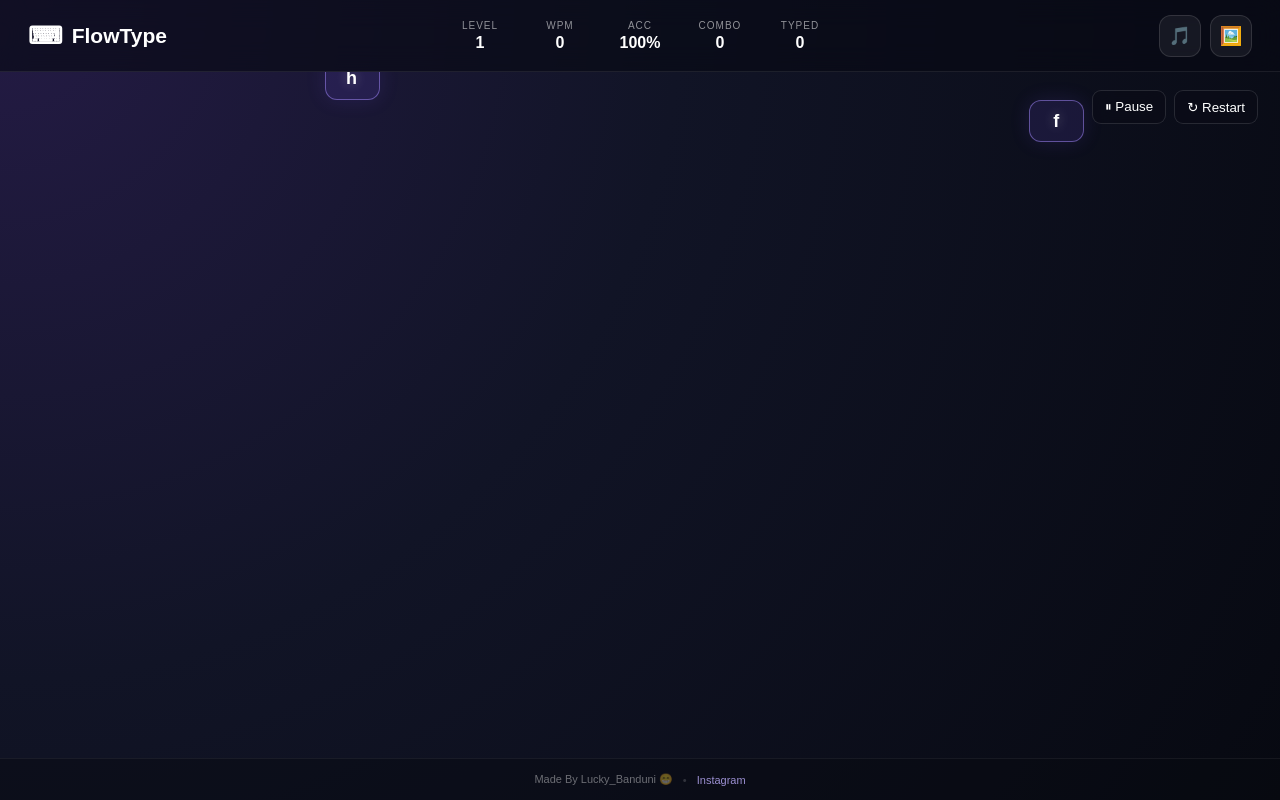
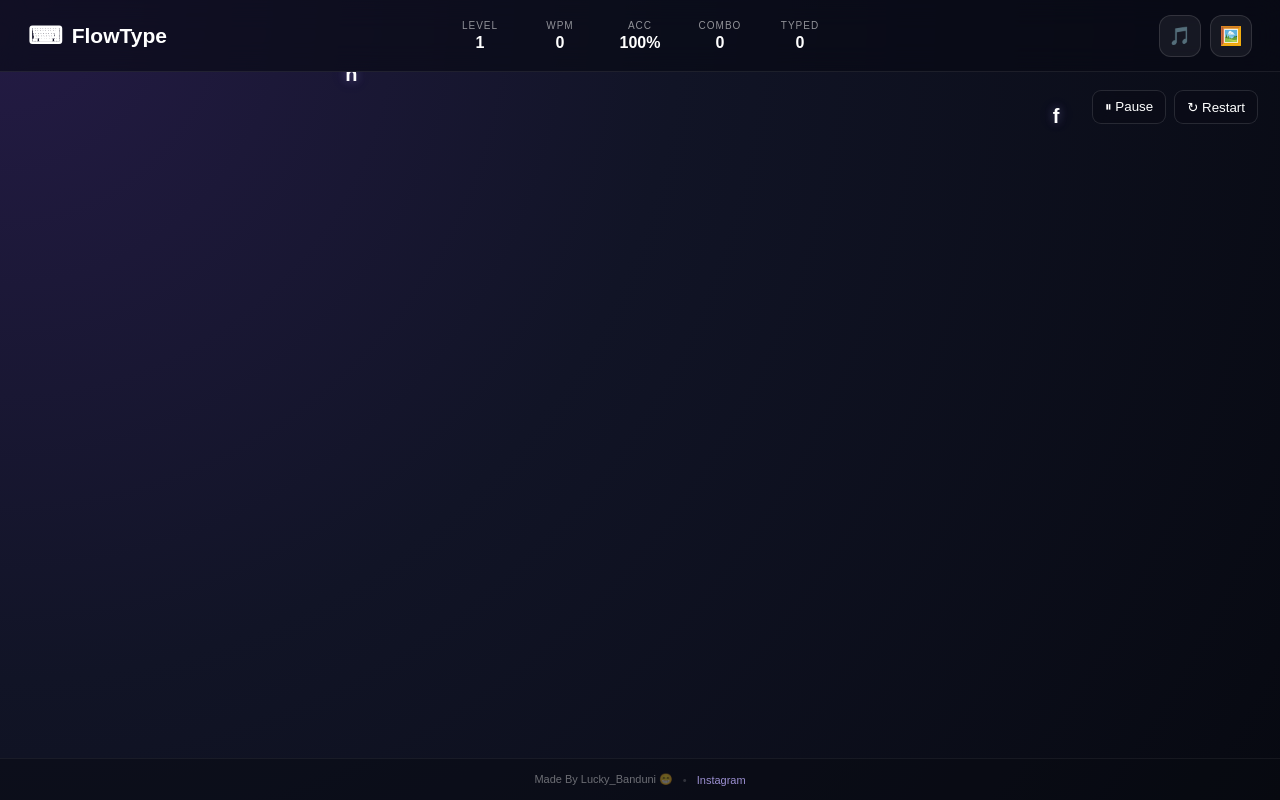
Before and after one commit to luckybanduni/Flow_Type, a plain HTML site: page index.html in a window 1280 px wide. Both pictures are taken after a click on the button "Start Typing". Drawn offline with Linux system fonts and the light colour scheme.

Commit message:
Update style.css

```diff
--- a/style.css
+++ b/style.css
@@ -541,9 +541,9 @@ body {
 }
 
 
-/* =========================================================
-   FALLING TARGETS
-   ========================================================= */
+/* =========================================
+   FLOWTYPE — FLOATING TARGET DESIGN
+   ========================================= */
 
 .game-item {
     position: absolute;
@@ -552,40 +552,37 @@ body {
     align-items: center;
     justify-content: center;
 
-    min-width: 42px;
-    min-height: 42px;
+    min-width: 0;
+    min-height: 0;
 
-    padding: 8px 13px;
+    padding: 5px 8px;
 
-    border-radius: 12px;
+    /* Remove the box */
+    background: transparent;
+    border: none;
+    border-radius: 0;
+    box-shadow: none;
 
-    background: rgba(126, 87, 255, 0.13);
+    /* Clean, readable text */
+    color: #ffffff;
+    font-size: 20px;
+    font-weight: 700;
+    letter-spacing: 1.5px;
 
-    border: 1px solid rgba(165, 140, 255, 0.5);
+    /* Subtle text glow */
+    text-shadow:
+        0 0 8px rgba(180, 160, 255, 0.35),
+        0 0 18px rgba(126, 87, 255, 0.18);
 
-    color: #ffffff;
-
-    font-size: 18px;
-
-    font-weight: 700;
-
-    letter-spacing: 1px;
-
+    white-space: nowrap;
     user-select: none;
-
     pointer-events: none;
 
     z-index: 10;
 
-    text-shadow:
-        0 0 12px rgba(255, 255, 255, 0.3);
-
-    box-shadow:
-        0 0 20px rgba(126, 87, 255, 0.13);
-
     transition:
-        background 0.15s ease,
-        border-color 0.15s ease;
+        color 0.2s ease,
+        text-shadow 0.2s ease;
 }
 
 .game-item.word {
@@ -595,21 +592,24 @@ body {
 
     letter-spacing: 0.5px;
 }
-/* =========================================================
-   INDIVIDUAL TYPED LETTER
-   ========================================================= */
+
+/* =========================================
+   FLOWTYPE — INDIVIDUAL LETTERS
+   ========================================= */
 
 .target-letter {
     display: inline-block;
 
     color: #ffffff;
 
+    text-shadow:
+        0 0 7px rgba(255, 255, 255, 0.2);
+
     transition:
         color 0.18s ease,
         transform 0.18s ease,
         text-shadow 0.18s ease;
 }
-
 
 /* CORRECTLY TYPED LETTER */
 
```
